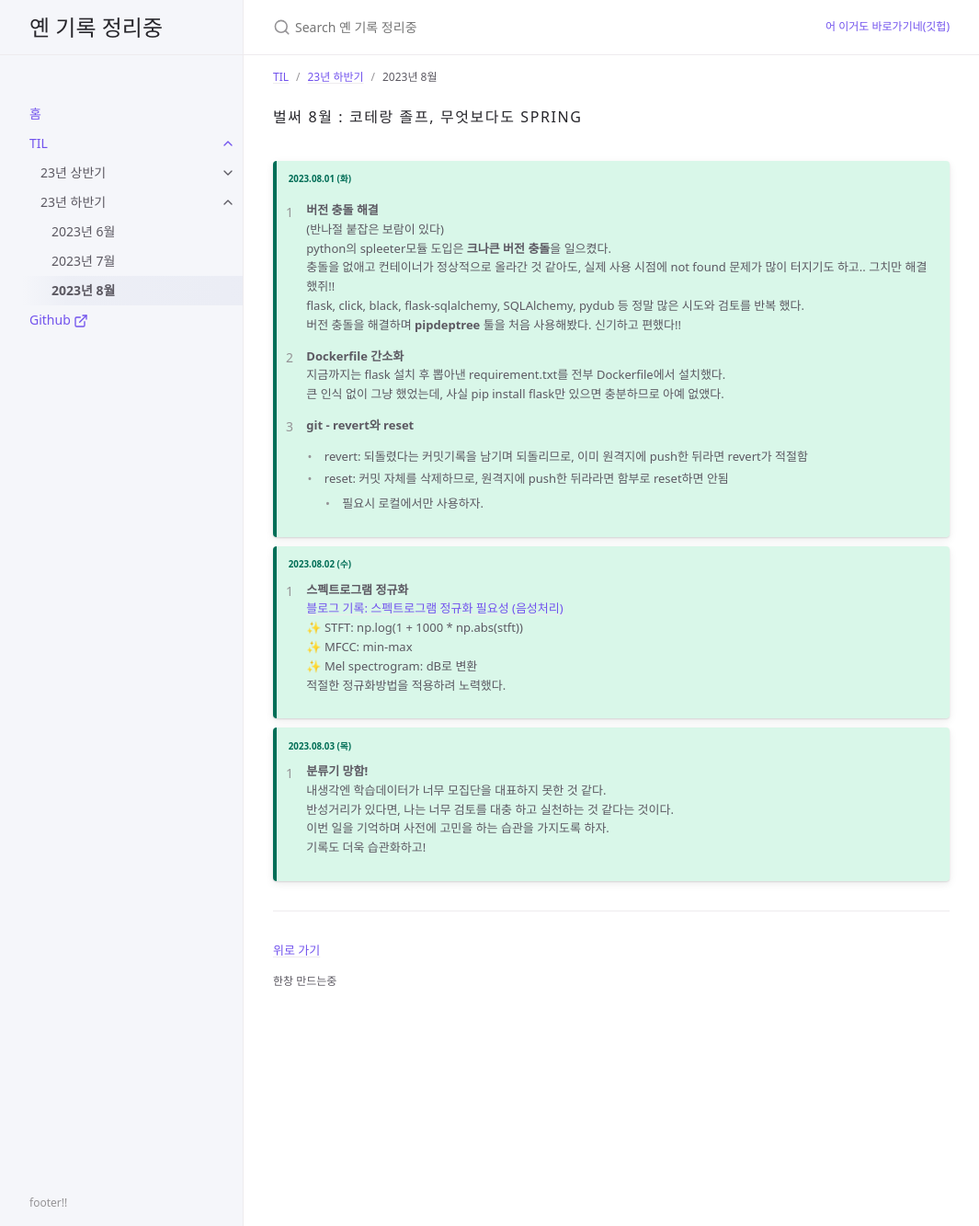
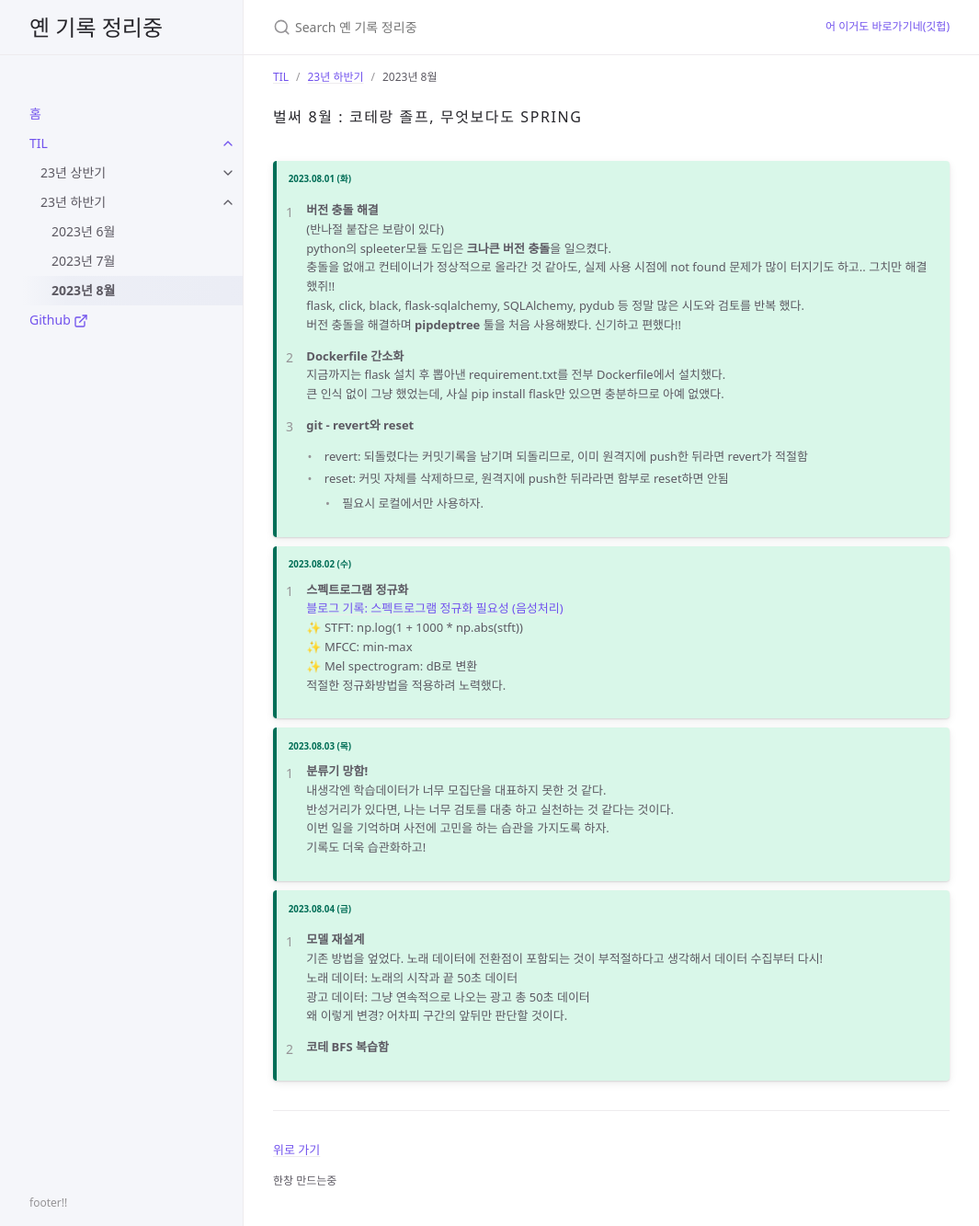
Before and after one commit to yyeennyy/yyeennyy.github.io, a Jekyll site: the page built from docs/TIL/23년 하반기/month08.md, in a window 1280 px wide and 1333 px high. Shown: the whole window at 92% size, without its empty margins (107-1172 px from the left). Built offline with Jekyll 4.4.1, drawn with Linux system fonts in a browser that asks for light colours.

Commit message:
TIL 0804

```diff
--- a/docs/TIL/23년 하반기/month08.md
+++ b/docs/TIL/23년 하반기/month08.md
@@ -50,3 +50,17 @@ nav_order: 3
 > 반성거리가 있다면, 나는 너무 검토를 대충 하고 실천하는 것 같다는 것이다.<br>
 > 이번 일을 기억하며 사전에 고민을 하는 습관을 가지도록 하자.<br>
 > 기록도 더욱 습관화하고!<br>
+
+
+
+{: .new-title }
+> 2023.08.04 (금)
+>
+> 1. **모델 재설계**<br>
+> 기존 방법을 엎었다. 노래 데이터에 전환점이 포함되는 것이 부적절하다고 생각해서 데이터 수집부터 다시!<br>
+> 노래 데이터: 노래의 시작과 끝 50초 데이터<br>
+> 광고 데이터: 그냥 연속적으로 나오는 광고 총 50초 데이터<br>
+> 왜 이렇게 변경? 어차피 구간의 앞뒤만 판단할 것이다.<br>
+>
+> 2. **코테 BFS 복습함**<br>
+>
```
